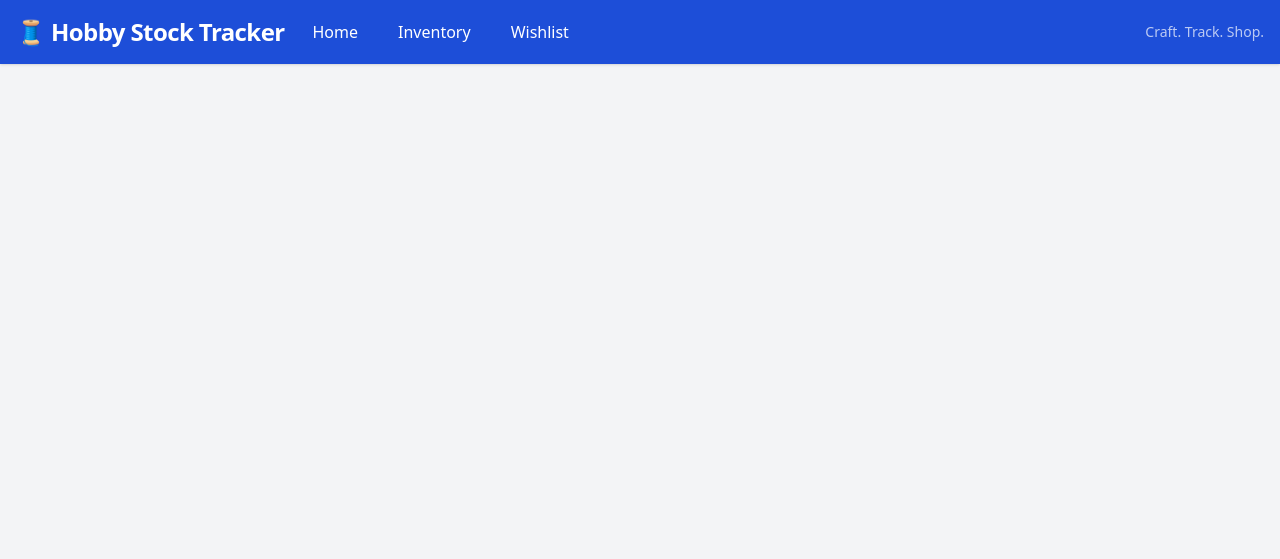
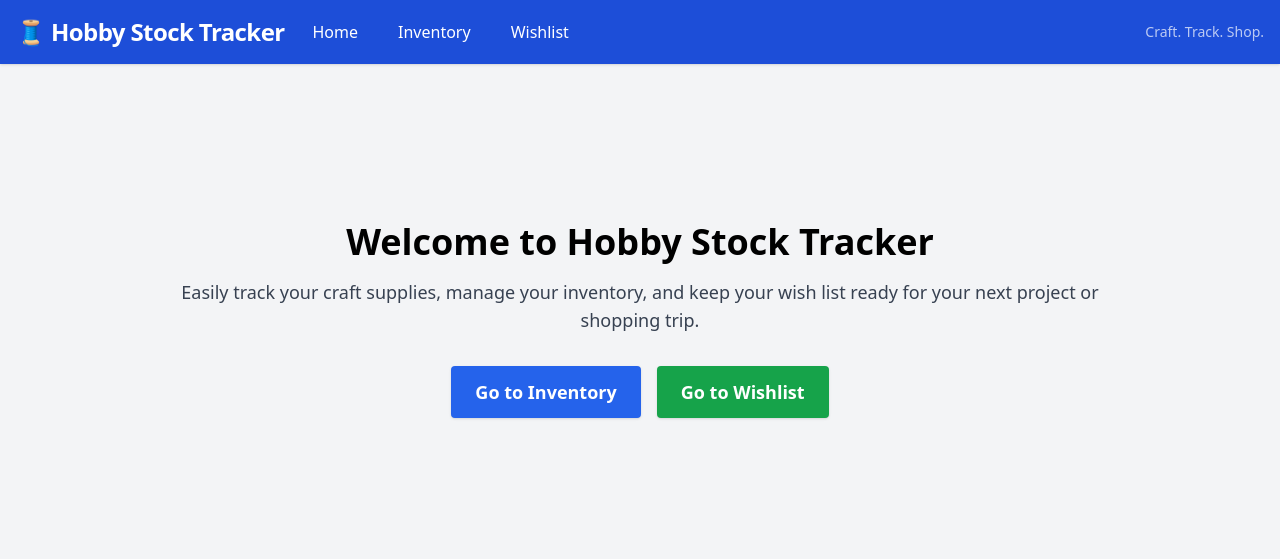
Before and after one commit to msominj/hobby-stock-tracker, a FastAPI app: page / in a window 1280 px wide. Shown: the top 559 px of the page. Run offline with FastAPI, Linux system fonts and the light colour scheme; some libraries are stand-ins or nearby versions.

Commit message:
Complete App v2

```diff
--- a/app/main.py
+++ b/app/main.py
@@ -16,7 +16,8 @@ templates = Jinja2Templates(directory=str(BASE_DIR / "templates"))
 
 @app.get("/", response_class=HTMLResponse)
 def read_root(request: Request):
-    return templates.TemplateResponse("base.html", {"request": request})
+    # Render a simple home page with links
+    return templates.TemplateResponse("home.html", {"request": request})
 
 @app.get("/inventory", response_class=HTMLResponse)
 def inventory(request: Request):
--- /dev/null
+++ b/app/templates/home.html
@@ -0,0 +1,11 @@
+{% extends 'base.html' %}
+{% block content %}
+<div class="flex flex-col items-center justify-center min-h-[60vh] text-center">
+    <h1 class="text-4xl font-bold mb-4">Welcome to Hobby Stock Tracker</h1>
+    <p class="text-lg mb-8 text-gray-700">Easily track your craft supplies, manage your inventory, and keep your wish list ready for your next project or shopping trip.</p>
+    <div class="flex space-x-4">
+        <a href="/inventory" class="bg-blue-600 hover:bg-blue-700 text-white px-6 py-3 rounded shadow text-lg font-semibold transition">Go to Inventory</a>
+        <a href="/wishlist" class="bg-green-600 hover:bg-green-700 text-white px-6 py-3 rounded shadow text-lg font-semibold transition">Go to Wishlist</a>
+    </div>
+</div>
+{% endblock %}
--- a/app/templates/inventory.html
+++ b/app/templates/inventory.html
@@ -1,5 +1,6 @@
 {% extends 'base.html' %}
 {% block content %}
+{% raw %}
 <div class="container mx-auto">
     <h2 class="text-2xl font-semibold mb-4">Inventory</h2>
     <div id="inventory-app">
@@ -63,4 +64,5 @@ createApp({
     }
 }).mount('#inventory-app');
 </script>
+{% endraw %}
 {% endblock %}
--- a/app/templates/wishlist.html
+++ b/app/templates/wishlist.html
@@ -1,5 +1,6 @@
 {% extends 'base.html' %}
 {% block content %}
+{% raw %}
 <div class="container mx-auto">
     <h2 class="text-2xl font-semibold mb-4">Shopping & Wish List</h2>
     <div id="wishlist-app">
@@ -29,4 +30,5 @@ createApp({
     }
 }).mount('#wishlist-app');
 </script>
+{% endraw %}
 {% endblock %}
```
